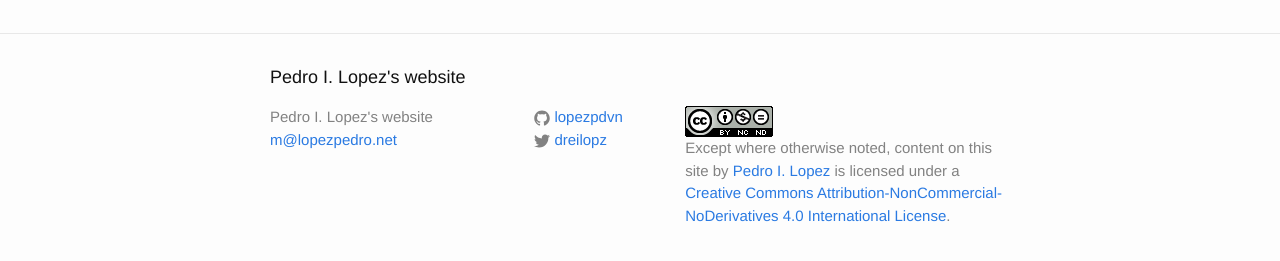
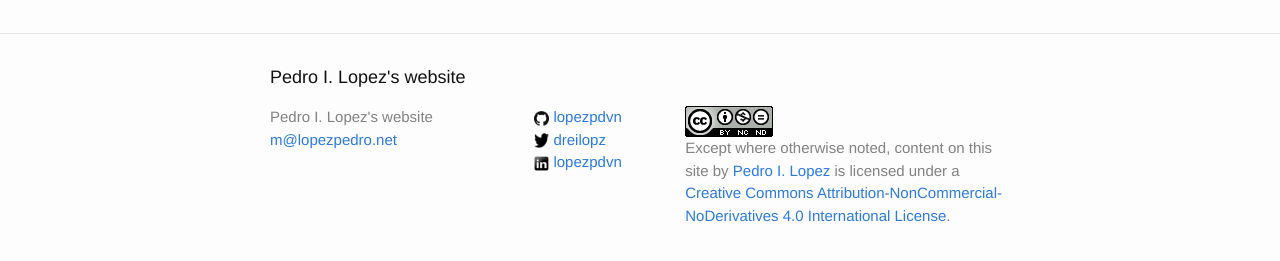
Before and after one commit to lopezpdvn/lopezpdvn.github.io, a Jekyll site: the page built from pages/index.md, in a window 1280 px wide. Shown: the part 193-454 px from the top of the page. Built offline with Jekyll 4.4.1, drawn with Linux system fonts in a browser that asks for light colours.

Commit message:
Added LinkedIn icon to footer

```diff
--- a/_includes/footer.html
+++ b/_includes/footer.html
@@ -16,13 +16,8 @@
         <ul class="social-media-list">
           {% if site.github_username %}
           <li>
-            <a href="https://github.com/{{ site.github_username }}">
-              <span class="icon  icon--github">
-                <svg viewBox="0 0 16 16">
-                  <path fill="#828282" d="M7.999,0.431c-4.285,0-7.76,3.474-7.76,7.761 c0,3.428,2.223,6.337,5.307,7.363c0.388,0.071,0.53-0.168,0.53-0.374c0-0.184-0.007-0.672-0.01-1.32 c-2.159,0.469-2.614-1.04-2.614-1.04c-0.353-0.896-0.862-1.135-0.862-1.135c-0.705-0.481,0.053-0.472,0.053-0.472 c0.779,0.055,1.189,0.8,1.189,0.8c0.692,1.186,1.816,0.843,2.258,0.645c0.071-0.502,0.271-0.843,0.493-1.037 C4.86,11.425,3.049,10.76,3.049,7.786c0-0.847,0.302-1.54,0.799-2.082C3.768,5.507,3.501,4.718,3.924,3.65 c0,0,0.652-0.209,2.134,0.796C6.677,4.273,7.34,4.187,8,4.184c0.659,0.003,1.323,0.089,1.943,0.261 c1.482-1.004,2.132-0.796,2.132-0.796c0.423,1.068,0.157,1.857,0.077,2.054c0.497,0.542,0.798,1.235,0.798,2.082 c0,2.981-1.814,3.637-3.543,3.829c0.279,0.24,0.527,0.713,0.527,1.437c0,1.037-0.01,1.874-0.01,2.129 c0,0.208,0.14,0.449,0.534,0.373c3.081-1.028,5.302-3.935,5.302-7.362C15.76,3.906,12.285,0.431,7.999,0.431z"/>
-                </svg>
-              </span>
-
+            <a href="https://github.com/{{ site.github_username }}" title="lopezpdvn@github.com">
+              <img class="icon" src="{{ site.baseurl }}/{{ site.images_dir }}/buttons/github.png" alt="lopezpdvn@github.com" title="lopezpdvn@github.com" height="15px" width="15px" />
               <span class="username">{{ site.github_username }}</span>
             </a>
           </li>
@@ -30,18 +25,20 @@
 
           {% if site.twitter_username %}
           <li>
-            <a href="https://twitter.com/{{ site.twitter_username }}">
-              <span class="icon  icon--twitter">
-                <svg viewBox="0 0 16 16">
-                  <path fill="#828282" d="M15.969,3.058c-0.586,0.26-1.217,0.436-1.878,0.515c0.675-0.405,1.194-1.045,1.438-1.809
-                  c-0.632,0.375-1.332,0.647-2.076,0.793c-0.596-0.636-1.446-1.033-2.387-1.033c-1.806,0-3.27,1.464-3.27,3.27 c0,0.256,0.029,0.506,0.085,0.745C5.163,5.404,2.753,4.102,1.14,2.124C0.859,2.607,0.698,3.168,0.698,3.767 c0,1.134,0.577,2.135,1.455,2.722C1.616,6.472,1.112,6.325,0.671,6.08c0,0.014,0,0.027,0,0.041c0,1.584,1.127,2.906,2.623,3.206 C3.02,9.402,2.731,9.442,2.433,9.442c-0.211,0-0.416-0.021-0.615-0.059c0.416,1.299,1.624,2.245,3.055,2.271 c-1.119,0.877-2.529,1.4-4.061,1.4c-0.264,0-0.524-0.015-0.78-0.046c1.447,0.928,3.166,1.469,5.013,1.469 c6.015,0,9.304-4.983,9.304-9.304c0-0.142-0.003-0.283-0.009-0.423C14.976,4.29,15.531,3.714,15.969,3.058z"/>
-                </svg>
-              </span>
-
+            <a href="https://twitter.com/{{ site.twitter_username }}" title="{{ site.twitter_username }}@twitter.com">
+              <img class="icon" src="{{ site.baseurl }}/{{ site.images_dir }}/buttons/twitter.png" alt="{{ site.twitter_username }}@twitter" title="{{ site.twitter_username }}@twitter" height="15px" width="15px" />
               <span class="username">{{ site.twitter_username }}</span>
             </a>
           </li>
           {% endif %}
+
+          <li>
+            <a href="http://mx.linkedin.com/in/lopezpdvn" alt="lopezpdvn@linkedin" title="lopezpdvn@linkedin">
+              <img class="icon" src="{{ site.baseurl }}/{{ site.images_dir }}/buttons/linkedin.png" alt="lopezpdvn@linkedin" title="lopezpdvn@linkedin" height="15px" width="15px" />
+              <span class="username">lopezpdvn</span>
+            </a>
+          </li>
+
         </ul>
       </div>
 
```
